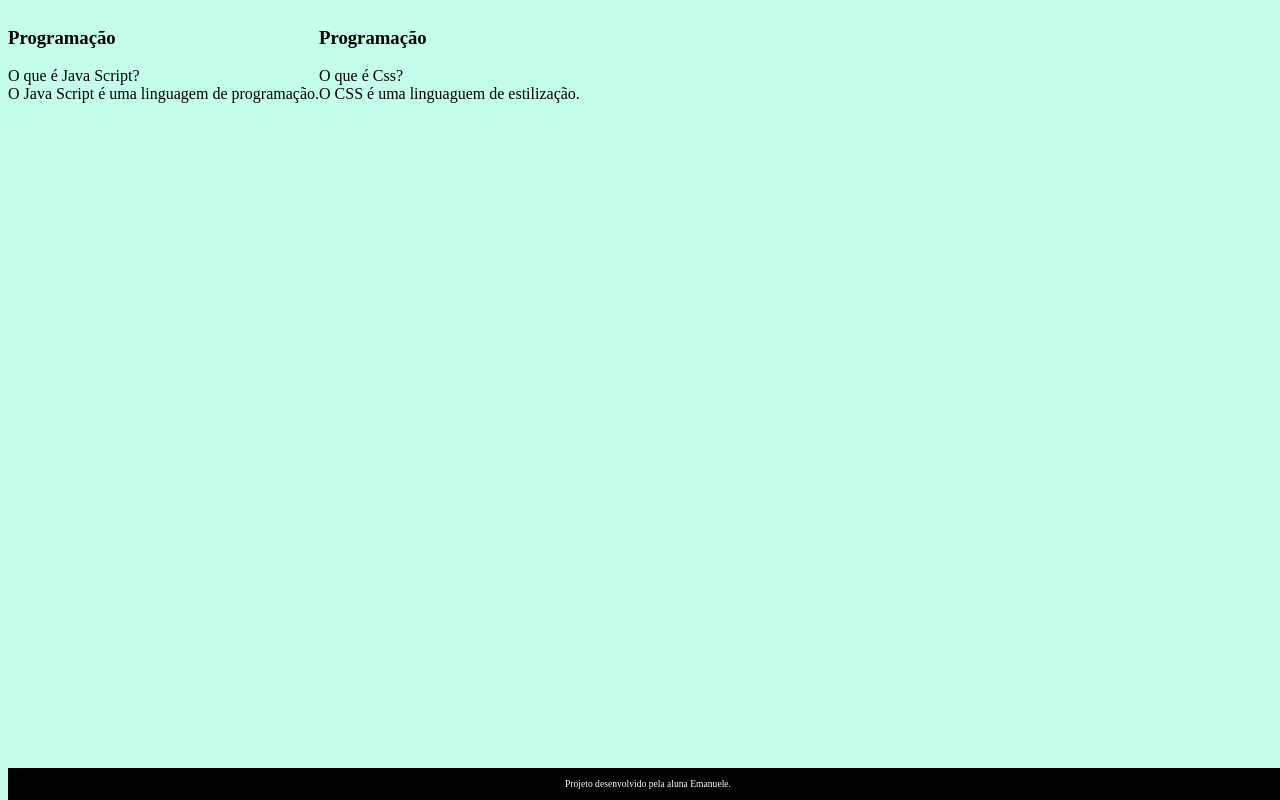
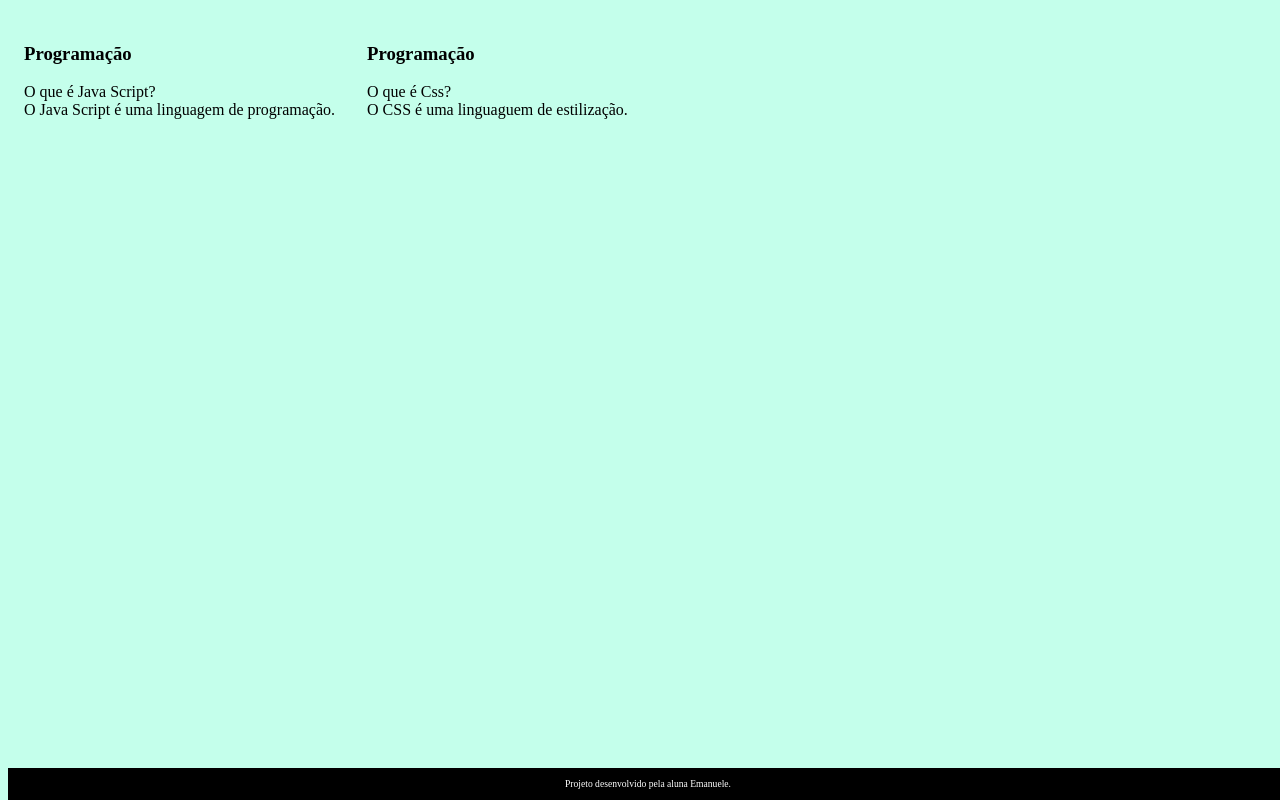
Before and after one commit to Emanuele05Lima/flashcard, a plain HTML site: page index.html in a window 1280 px wide. Drawn offline with Linux system fonts and the light colour scheme; a web font is replaced by a local one.

Commit message:
style.css

```diff
--- a/assets/style.css
+++ b/assets/style.css
@@ -4,6 +4,9 @@ font-family: Bai Jamjuree;
 }
 #container {
 display:flex ;
+}
+.cartao {
+margin: 1rem 1rem;
 }
 footer {
 background-color: black;
```
